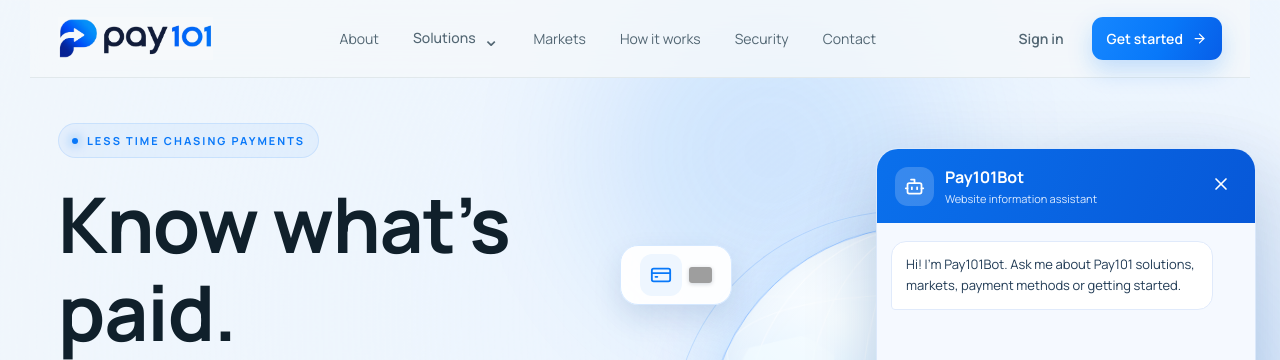
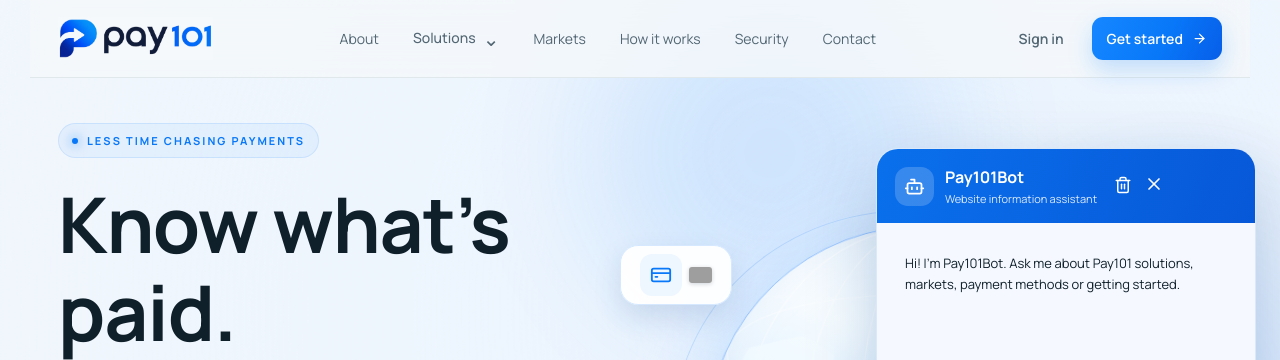
Before and after one commit to kartikmishra543/pay101-demo, a React (Vite) app: page / in a window 1280 px wide. Both pictures are taken after a click on the button "Pay101Bot". Shown: the top 360 px of the page. Built offline with nearby package versions, Linux system fonts and the light colour scheme; grey boxes are pictures that could not be loaded.

Commit message:
Add clear chat action and prevent generic user CSS collisions

```diff
--- a/src/Pay101Bot.jsx
+++ b/src/Pay101Bot.jsx
@@ -1,5 +1,5 @@
 import React from 'react';
-import { MessageCircle, X, Send, Bot, ExternalLink } from 'lucide-react';
+import { MessageCircle, X, Send, Bot, ExternalLink, Trash2 } from 'lucide-react';
 import './pay101bot.css';
 
 // Verified website-demo information only. Update this knowledge base as Pay101 publishes details.
@@ -38,12 +38,13 @@ export default function Pay101Bot(){
  const [draft,setDraft]=React.useState('');
  const [messages,setMessages]=React.useState([{who:'bot',text:'Hi! I’m Pay101Bot. Ask me about Pay101 solutions, markets, payment methods or getting started.'}]);
  const listRef=React.useRef(null);
+ const clearChat=()=>{setMessages([{who:'bot',text:'Chat cleared. Hi! I’m Pay101Bot. What would you like to know about Pay101?'}]);setDraft('');};
  React.useEffect(()=>{if(open&&listRef.current)listRef.current.scrollTop=listRef.current.scrollHeight;},[messages,open]);
  function send(value){const q=(value||draft).trim();if(!q)return;const found=answer(q);setMessages(prev=>[...prev,{who:'user',text:q},{who:'bot',text:found.a,link:found.link}]);setDraft('');}
  return <div className="pay101botRoot">
   {open&&<section className="pay101botPanel" role="dialog" aria-label="Pay101Bot website assistant">
-   <header className="pay101botHeader"><div className="pay101botAvatar"><Bot size={21}/></div><div><strong>Pay101Bot</strong><small>Website information assistant</small></div><button onClick={()=>setOpen(false)} aria-label="Close Pay101Bot"><X size={20}/></button></header>
-   <div className="pay101botMessages" ref={listRef} aria-live="polite">{messages.map((m,i)=><div className={'pay101botBubble '+m.who} key={i}>{m.text}{m.link&&<a href={m.link} onClick={()=>setOpen(false)}>Explore section <ExternalLink size={13}/></a>}</div>)}</div>
+   <header className="pay101botHeader"><div className="pay101botAvatar"><Bot size={21}/></div><div><strong>Pay101Bot</strong><small>Website information assistant</small></div><div className="pay101botHeaderActions"><button type="button" onClick={clearChat} title="Clear conversation" aria-label="Clear conversation"><Trash2 size={18}/></button><button type="button" onClick={()=>setOpen(false)} aria-label="Close Pay101Bot"><X size={20}/></button></div></header>
+   <div className="pay101botMessages" ref={listRef} aria-live="polite">{messages.map((m,i)=><div className={'pay101botBubble '+(m.who==='user'?'fromUser':'fromBot')} key={i}>{m.text}{m.link&&<a href={m.link} onClick={()=>setOpen(false)}>Explore section <ExternalLink size={13}/></a>}</div>)}</div>
    {messages.length===1&&<div className="pay101botPrompts">{['What is Pay101?','Which markets are shown?','How do I get started?'].map(q=><button key={q} onClick={()=>send(q)}>{q}</button>)}</div>}
    <form className="pay101botInput" onSubmit={e=>{e.preventDefault();send();}}><input aria-label="Ask Pay101Bot" value={draft} onChange={e=>setDraft(e.target.value)} placeholder="Ask about Pay101..." maxLength={500}/><button type="submit" aria-label="Send message" disabled={!draft.trim()}><Send size={18}/></button></form>
    <p className="pay101botDisclaimer">Demo assistant · Answers based on website information, not live account data.</p>
```
